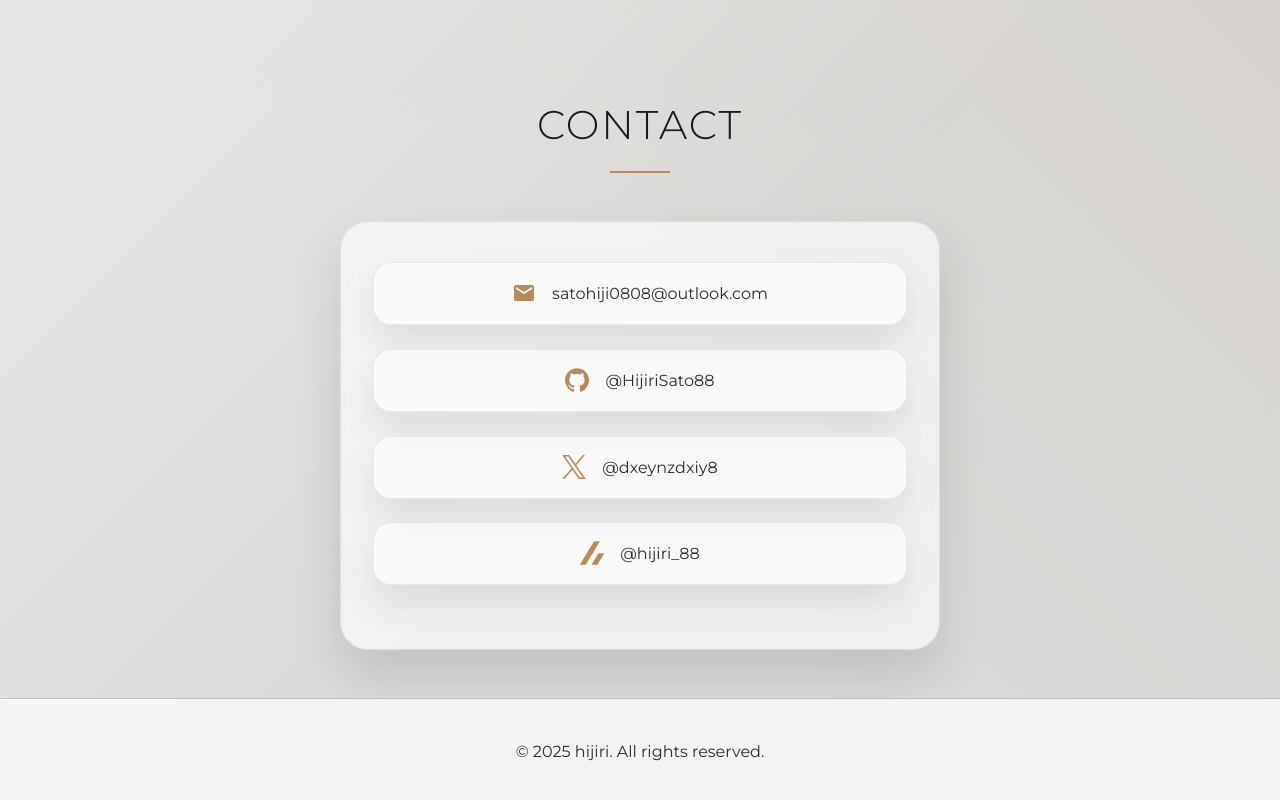
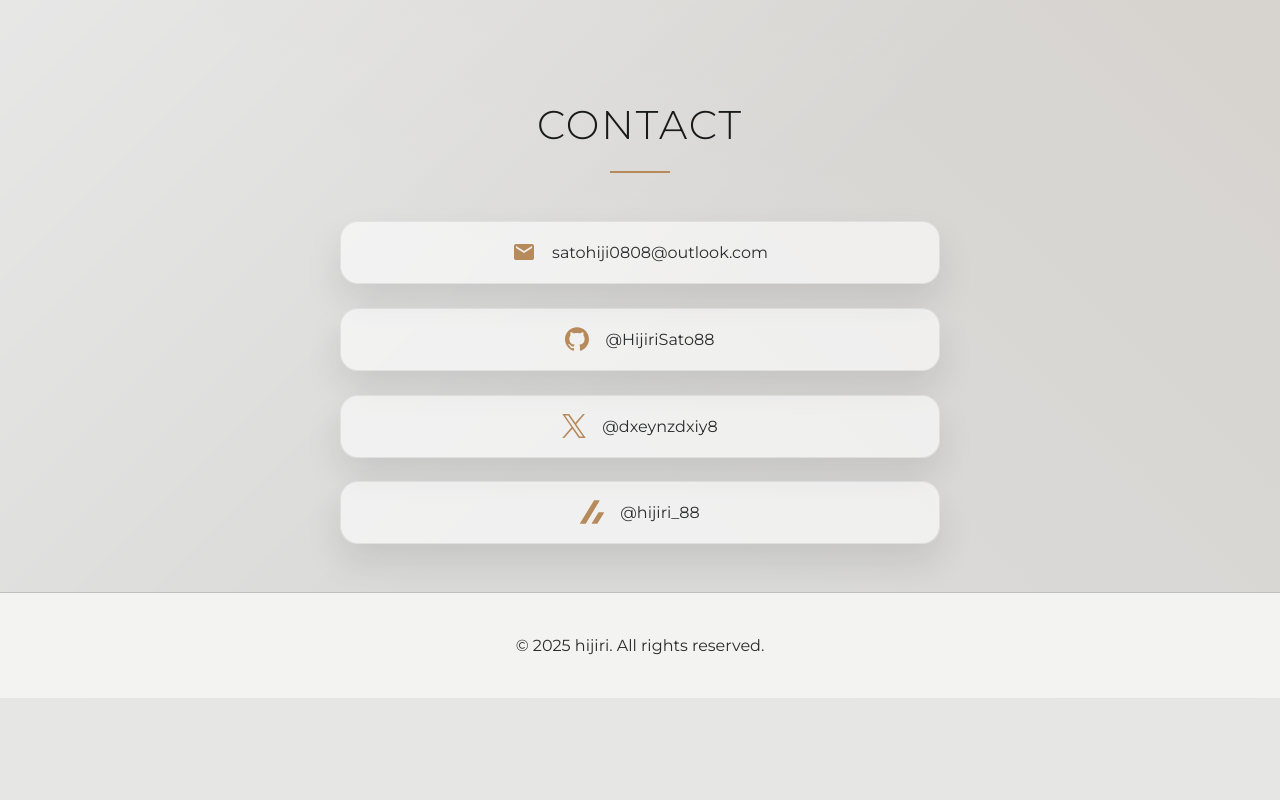
Before and after one commit to HijiriSato88/portfolio, a Nuxt app: page / in a window 1280 px wide. Shown: the part 3090-3890 px from the top of the page. After the commit the page ends 3788 px from the top, so only its background shows below. Built offline with nearby package versions, Linux system fonts and the light colour scheme.

Commit message:
f contact style

```diff
--- a/assets/css/styles.scss
+++ b/assets/css/styles.scss
@@ -241,13 +241,6 @@ body {
   text-align: center;
   box-shadow: 0 10px 24px rgba(17, 17, 17, 0.08);
   transition: background-color 0.3s ease, color 0.3s ease, border-color 0.3s ease, box-shadow 0.3s ease;
-
-  &:hover {
-    background-color: var(--accent);
-    border-color: transparent;
-    color: #fdfbf7;
-    box-shadow: 0 14px 32px rgba(182, 138, 90, 0.25);
-  }
 }
 
 // Career Section
--- a/components/sections/Contact.vue
+++ b/components/sections/Contact.vue
@@ -87,20 +87,6 @@ const { sectionTitleAnimation, slideFromSideAnimation, slideUpAnimation } = useA
   max-width: 600px;
   margin: 0 auto;
   text-align: center;
-  padding: 2.5rem 2rem;
-  background-color: var(--surface-card);
-  border: 1px solid var(--surface-outline);
-  border-radius: 28px;
-  backdrop-filter: blur(10px);
-  box-shadow: 0 24px 48px rgba(17, 17, 17, 0.12);
-  position: relative;
-  overflow: hidden;
-
-  /* 小さな画面での余白調整 */
-  @media (max-width: 480px) {
-    padding: 2rem 1.5rem;
-    border-radius: 22px;
-  }
 }
 
 .contact-info {
@@ -114,12 +100,10 @@ const { sectionTitleAnimation, slideFromSideAnimation, slideUpAnimation } = useA
   display: flex;
   flex-direction: column;
   gap: 1.5rem;
-  margin-bottom: 1.5rem;
 
   /* 小さな画面でのギャップ調整 */
   @media (max-width: 480px) {
     gap: 1rem;
-    margin-bottom: 1.25rem;
   }
 }
 
```
